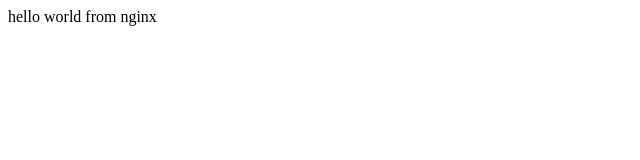
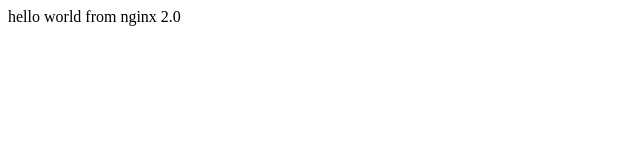
Before and after one commit to JeffJefferson/dockerTest, a plain HTML site: page index.html in a window 1280 px wide. Shown: the full height of the page, 0-640 px from the left. Drawn offline with Linux system fonts and the light colour scheme.

Commit message:
patched
patched

```diff
--- a/index.html
+++ b/index.html
@@ -1,6 +1,6 @@
 <html>
 <head></head>
 <body>
-hello world from nginx
+hello world from nginx 2.0
 </body>
 </html>
```
